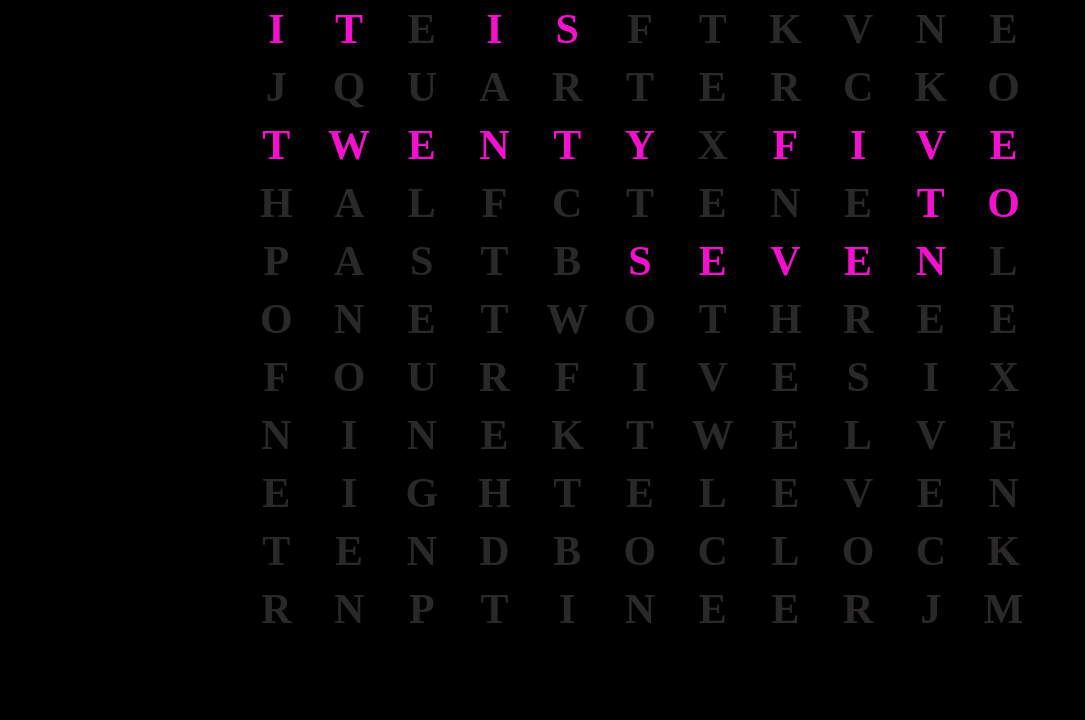
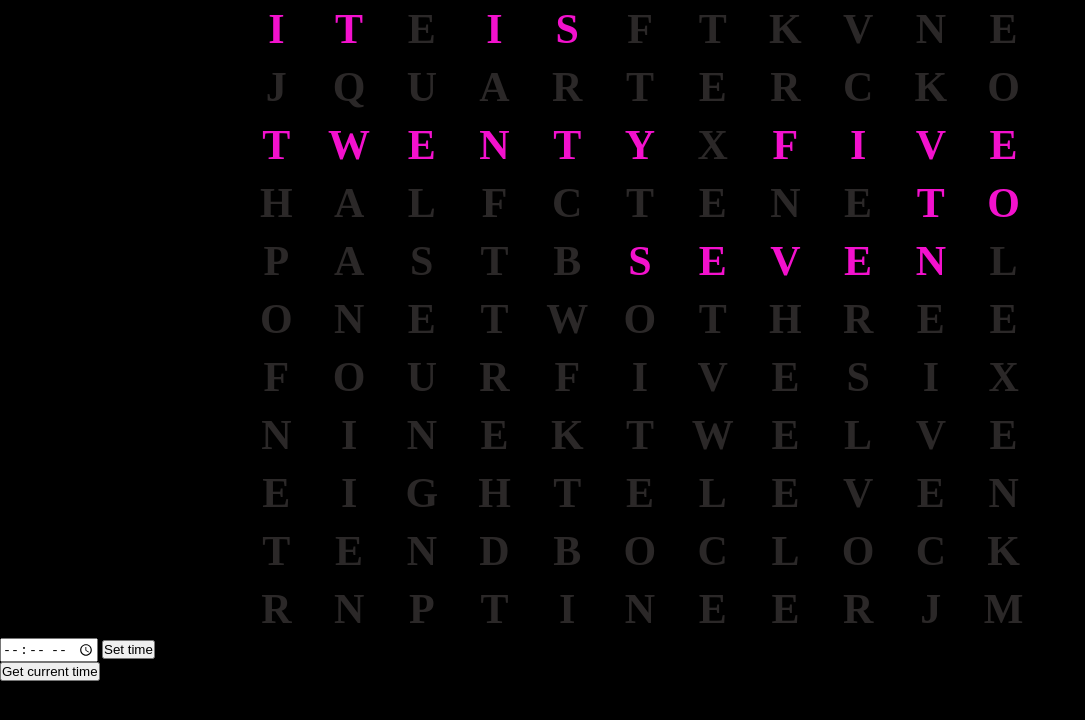
Before and after one commit to martaPatron/qlocktwo, a plain HTML site: page index.html in a window 1280 px wide. Shown: the whole page, without its empty margins (0-1085 px from the left). Drawn offline with Linux system fonts and the light colour scheme.

Commit message:
add box  for setup time

```diff
--- a/index.html
+++ b/index.html
@@ -144,6 +144,13 @@
         <div class="item">j</div>
         <div class="item">m</div>
     </main>
+    <section class="set-time-box">
+        <div class="set-specified-time">
+            <input type="time" id="inputTime" title="Set time to display">
+            <button class="specified-time">Set time</button>
+        </div>
+        <button class="current-time">Get current time</button>
+    </section>
 </body>
 
 </html>
```
